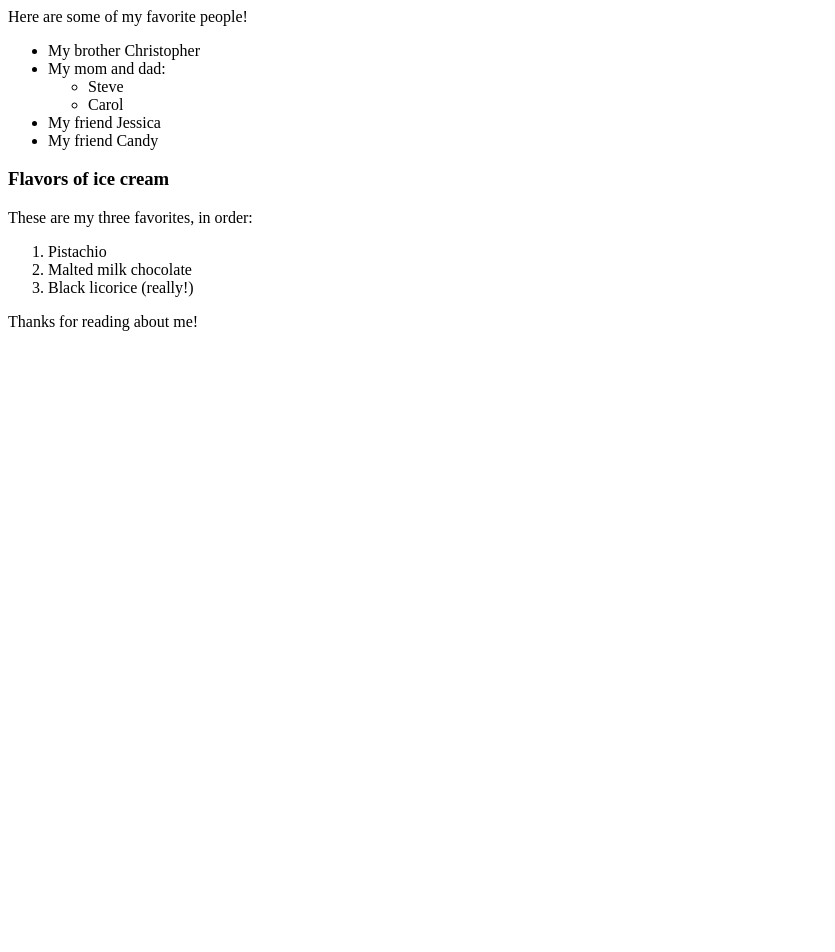
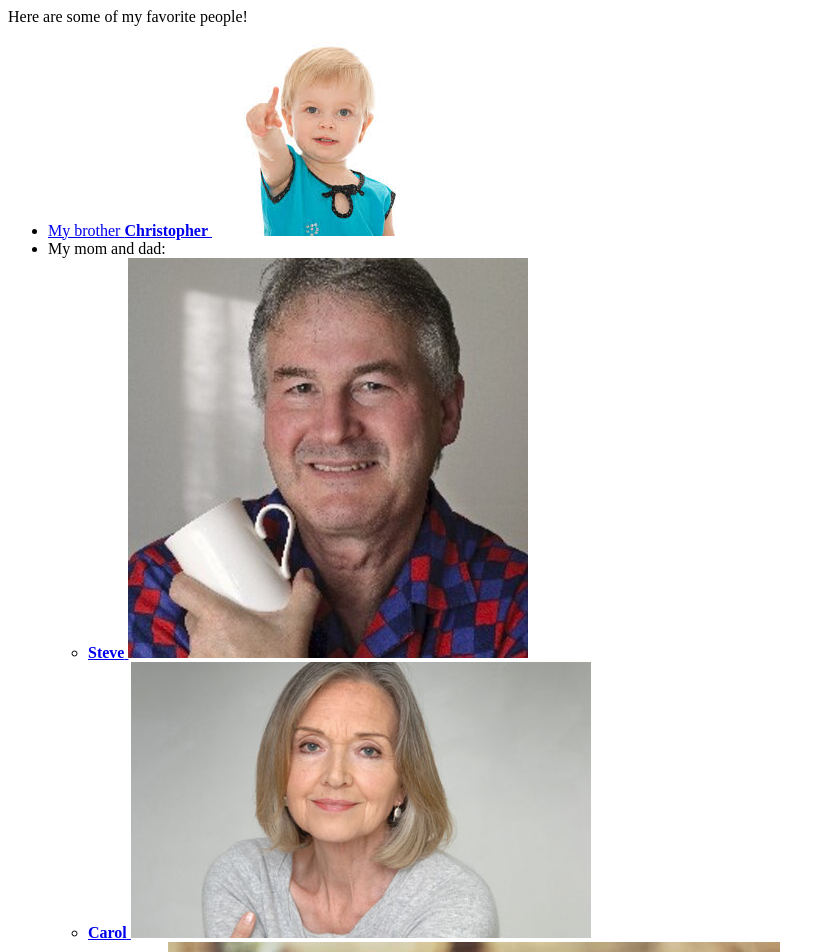
Before and after one commit to kshorf/My-Favorite-Places, a plain HTML site: page favorite-things.html in a window 1280 px wide. Shown: the part 160-1112 px from the top of the page, without its empty margins (0-835 px from the left). Before the commit the page ends 800 px from the top, so only its background shows below. Drawn offline with Linux system fonts and the light colour scheme.

Commit message:
add inline elements

```diff
--- a/favorite-things.html
+++ b/favorite-things.html
@@ -10,15 +10,40 @@
     <h3>People</h3>
     <p>Here are some of my favorite people!</p>
     <ul>
-      <li>My brother Christopher</li>
+      <li>
+        <a href="http://www.example.com/christopher.html">
+          My brother <strong>Christopher</strong>
+          <img src="img/christopher.jpg" alt="A photo of Christopher." />
+        </a>
+      </li>
       <li>My mom and dad:
         <ul>
-          <li>Steve</li>
-          <li>Carol</li>
+          <li>
+            <a href="http://www.example.com/steve.html">
+              <strong>Steve</strong>
+              <img src="img/steve.jpg" alt="A photo of Steve." />
+            </a>
+          </li>
+          <li>
+            <a href="http://www.example.com/carol.html">
+             <strong>Carol</strong>
+             <img src="img/carol.jpg" alt="A photo of Carol." />
+           </a>
+          </li>
         </ul>
       </li>
-      <li>My friend Jessica</li>
-      <li>My friend Candy</li>
+      <li>
+        <a href="http://www.example.com/jessica.html">
+          My friend <strong>Jessica</strong>
+          <img src="img/jessica.jpg" alt="A photo of Jessica." />
+        </a>
+      </li>
+      <li>
+        <a href="http://www.example.com/candy.html">
+          My friend <strong>Candy</strong>
+          <img src="img/candy.jpg" alt="A photo of Candy." />
+        </a>
+      </li>
     </ul>
 
     <h3>Flavors of ice cream</h3>
```
Also changed, not shown: my-first-webpage.html (+7 -2 lines), img/candy.jpg (added), img/carol.jpg (added), img/christopher.jpg (added), img/jessica.jpg (added), img/rolling-kitten.jpg (added), img/steve.jpg (added).
